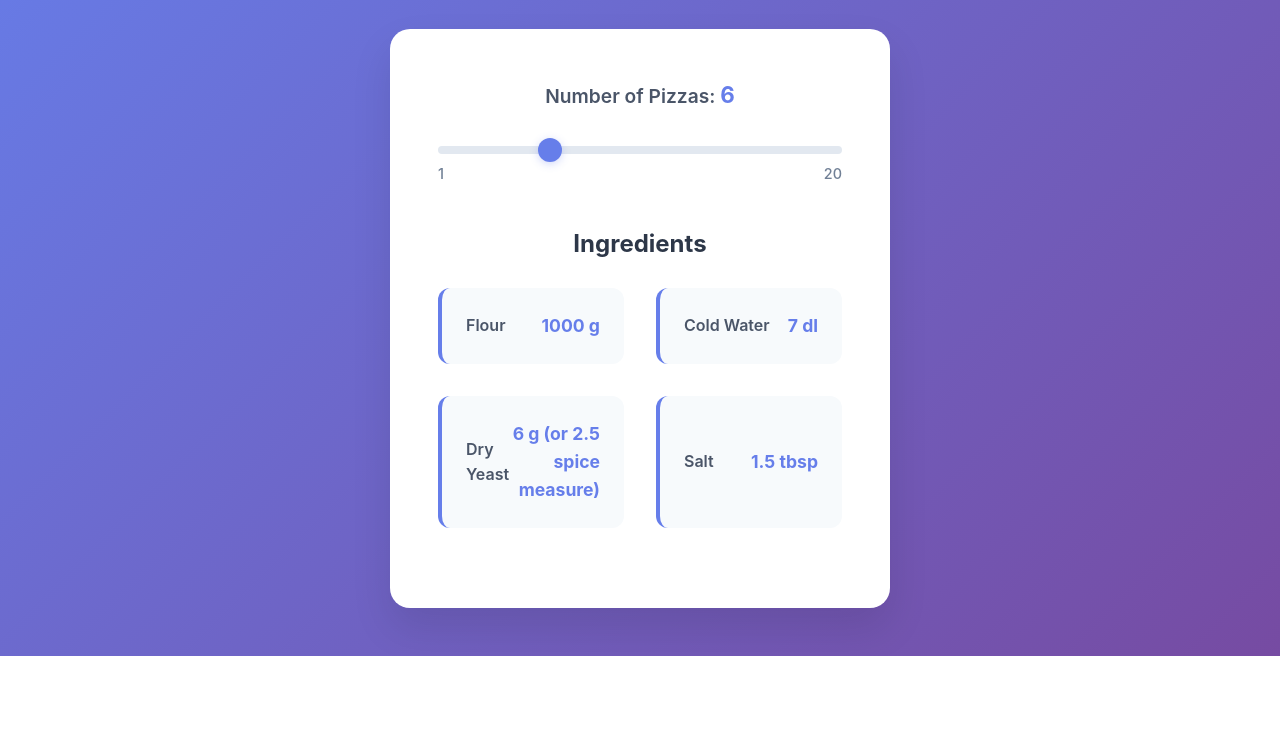
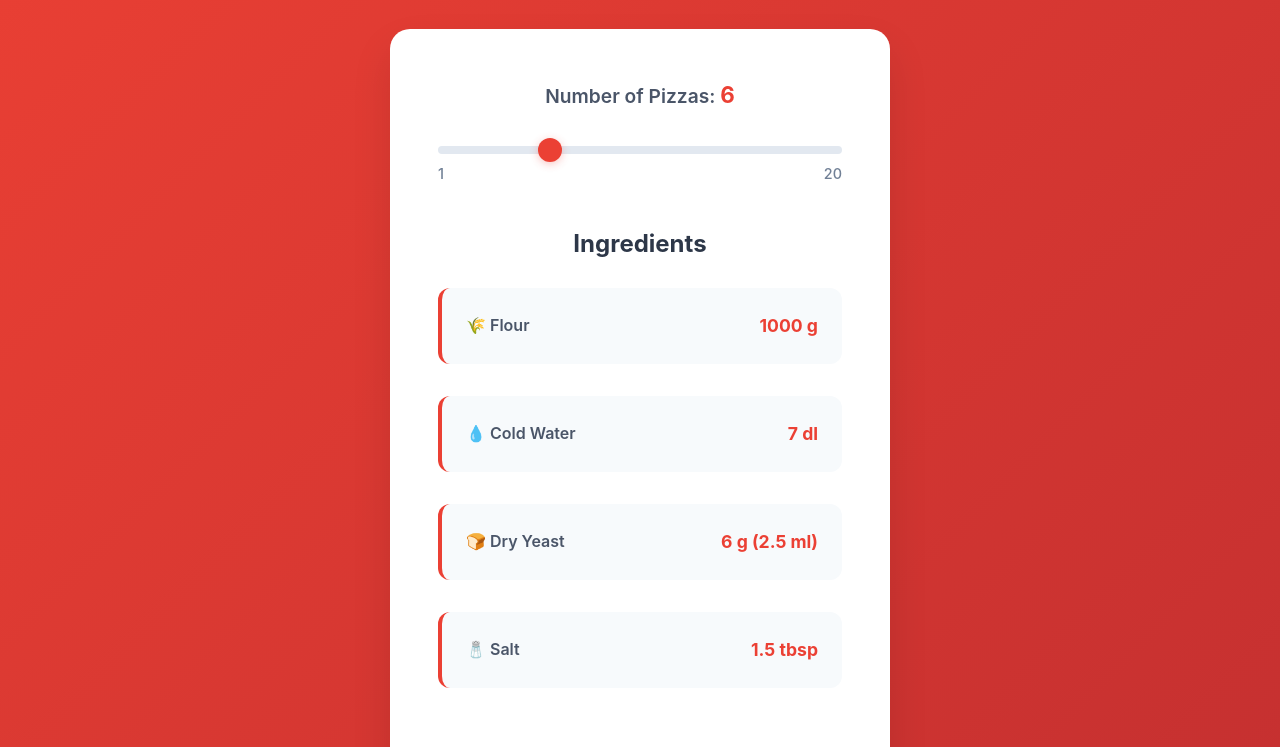
Before and after one commit to philipclaesson/pizza, a website built with webpack: page index.html in a window 1280 px wide. Shown: the part 167-914 px from the top of the page. Before the commit the page ends 823 px from the top, so only its background shows below. Built offline with nearby package versions, Linux system fonts and the light colour scheme.

Commit message:
red 🟥

```diff
--- a/index.html
+++ b/index.html
@@ -39,22 +39,22 @@
             <h2 class="recipe-title">Ingredients</h2>
             <div class="ingredients-grid">
               <div class="ingredient-item">
-                <span class="ingredient-name">Flour</span>
+                <span class="ingredient-name">🌾 Flour</span>
                 <span id="flour-amount" class="ingredient-amount">1000 g</span>
               </div>
 
               <div class="ingredient-item">
-                <span class="ingredient-name">Cold Water</span>
+                <span class="ingredient-name">💧 Cold Water</span>
                 <span id="water-amount" class="ingredient-amount">7 dl</span>
               </div>
 
               <div class="ingredient-item">
-                <span class="ingredient-name">Dry Yeast</span>
-                <span id="yeast-amount" class="ingredient-amount">6 g (or 2.5 spice measure)</span>
+                <span class="ingredient-name">🍞 Dry Yeast</span>
+                <span id="yeast-amount" class="ingredient-amount">6 g (or 2.5 ml)</span>
               </div>
 
               <div class="ingredient-item">
-                <span class="ingredient-name">Salt</span>
+                <span class="ingredient-name">🧂 Salt</span>
                 <span id="salt-amount" class="ingredient-amount">5 tsp</span>
               </div>
             </div>
--- a/recipe.json
+++ b/recipe.json
@@ -17,7 +17,7 @@
       "amount": 6,
       "unit": "g",
       "alternativeAmount": 2.5,
-      "alternativeUnit": "spice measure",
+      "alternativeUnit": "ml",
       "name": "Dry Yeast"
     },
     "salt": {
--- a/src/main.ts
+++ b/src/main.ts
@@ -8,7 +8,7 @@ const BASE_RECIPE = {
       amount: 6,
       unit: "g",
       alternativeAmount: 2.5,
-      alternativeUnit: "spice measure",
+      alternativeUnit: "ml",
     },
     salt: { amount: 5, unit: "tsp" },
   },
@@ -88,7 +88,7 @@ function formatIngredient(ingredient: Ingredient): string {
   let display = `${ingredient.amount} ${ingredient.unit}`;
 
   if (ingredient.alternativeAmount && ingredient.alternativeUnit) {
-    display += ` (or ${ingredient.alternativeAmount} ${ingredient.alternativeUnit})`;
+    display += ` (${ingredient.alternativeAmount} ${ingredient.alternativeUnit})`;
   }
 
   return display;
--- a/styles.css
+++ b/styles.css
@@ -9,7 +9,7 @@ body {
   font-family: -apple-system, BlinkMacSystemFont, 'Segoe UI', Roboto, Oxygen, Ubuntu, Cantarell, sans-serif;
   line-height: 1.6;
   color: #333;
-  background: linear-gradient(135deg, #667eea 0%, #764ba2 100%);
+  background: linear-gradient(135deg, #eb4034 0%, #c53030 100%);
   min-height: 100vh;
 }
 
@@ -75,7 +75,7 @@ body {
 }
 
 .pizza-count {
-  color: #667eea;
+  color: #eb4034;
   font-size: 1.4rem;
   font-weight: 700;
 }
@@ -97,25 +97,25 @@ body {
   width: 24px;
   height: 24px;
   border-radius: 50%;
-  background: #667eea;
+  background: #eb4034;
   cursor: pointer;
-  box-shadow: 0 2px 8px rgba(102, 126, 234, 0.3);
+  box-shadow: 0 2px 8px rgba(235, 64, 52, 0.3);
   transition: all 0.2s ease;
 }
 
 .pizza-slider::-webkit-slider-thumb:hover {
   transform: scale(1.1);
-  box-shadow: 0 4px 12px rgba(102, 126, 234, 0.4);
+  box-shadow: 0 4px 12px rgba(235, 64, 52, 0.4);
 }
 
 .pizza-slider::-moz-range-thumb {
   width: 24px;
   height: 24px;
   border-radius: 50%;
-  background: #667eea;
+  background: #eb4034;
   cursor: pointer;
   border: none;
-  box-shadow: 0 2px 8px rgba(102, 126, 234, 0.3);
+  box-shadow: 0 2px 8px rgba(235, 64, 52, 0.3);
   transition: all 0.2s ease;
 }
 
@@ -152,7 +152,7 @@ body {
   padding: 1rem;
   background: #f7fafc;
   border-radius: 12px;
-  border-left: 4px solid #667eea;
+  border-left: 4px solid #eb4034;
   transition: all 0.2s ease;
 }
 
@@ -169,7 +169,7 @@ body {
 
 .ingredient-amount {
   font-weight: 700;
-  color: #667eea;
+  color: #eb4034;
   font-size: 1.1rem;
   text-align: right;
 }
@@ -237,7 +237,6 @@ body {
   }
 
   .ingredients-grid {
-    grid-template-columns: 1fr 1fr;
     gap: 1.5rem;
   }
 }
```
Also changed, not shown: 1 other file.
